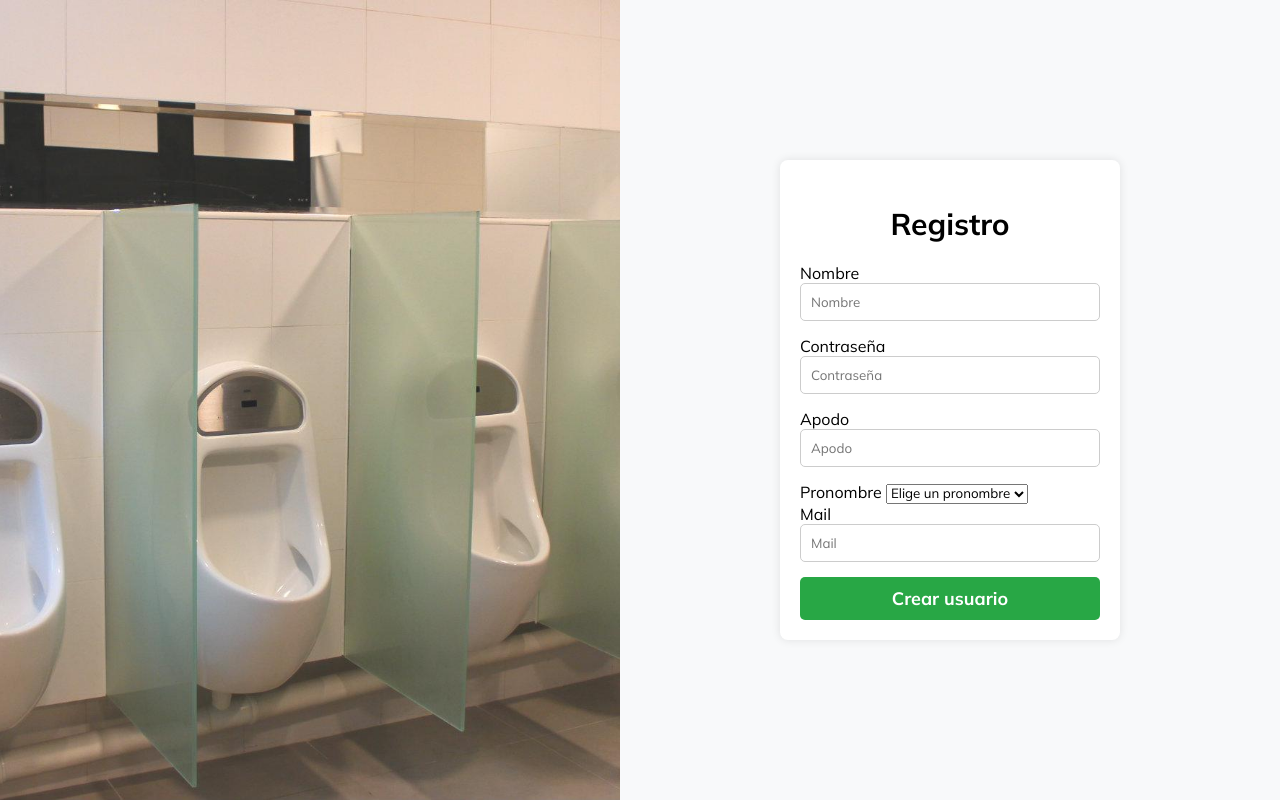
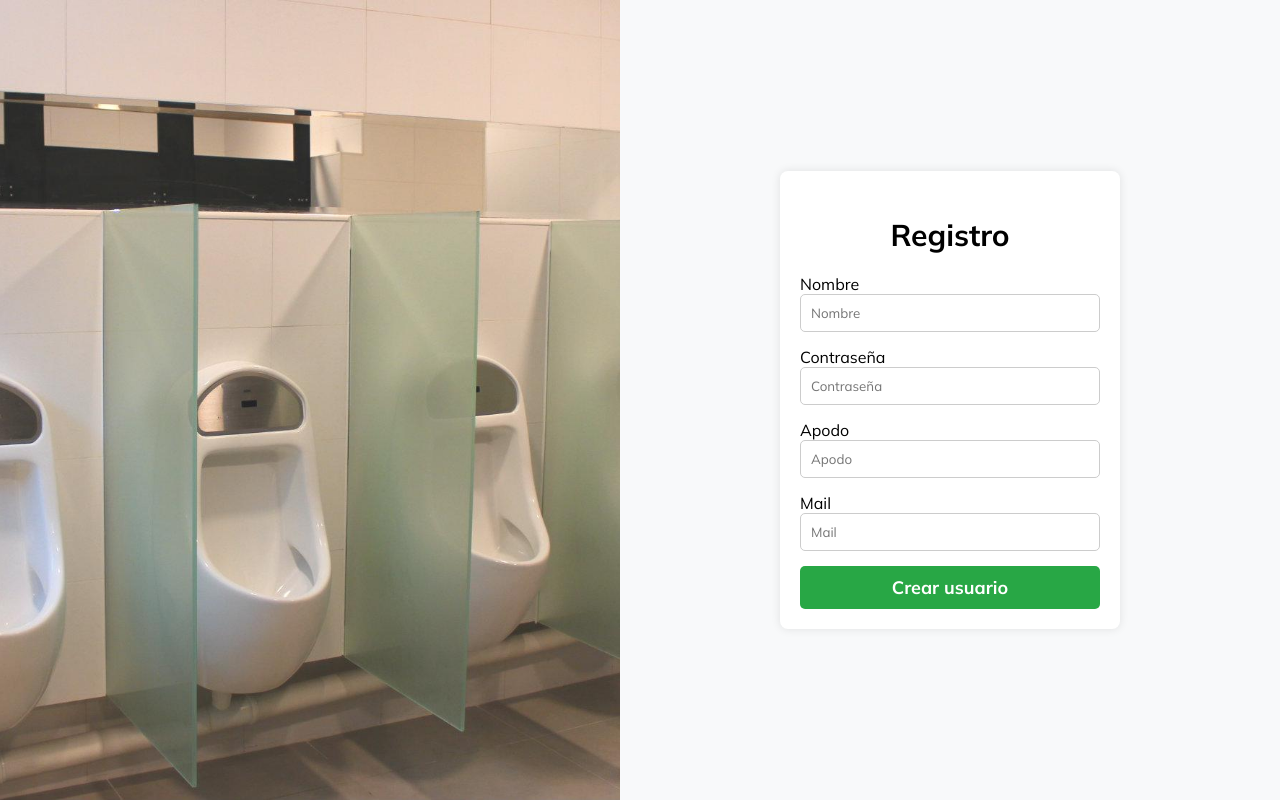
Before and after one commit to DCC-CC4401/2024-1-CC4401-2-grupo-6, a Django app: template todoapp/templates/todoapp/register_user.html in a window 1280 px wide. Run offline with Django 3.2, Linux system fonts and the light colour scheme; the template is opened without the code that fills it, so the values that code supplies are empty.

Commit message:
delete pronombre from register

```diff
--- a/todoapp/templates/todoapp/register_user.html
+++ b/todoapp/templates/todoapp/register_user.html
@@ -35,16 +35,16 @@
                         <label for="apodo">Apodo</label>
                         <input type="text" class="form-control" id="apodo" name="apodo" placeholder="Apodo" required>
                     </div>
-                    <div class="form-group">
-                        <label for="pronombre">Pronombre</label>
-                        <select id="pronombre" class="form-control" name="pronombre" placeholder="Pronombre" required>
-                            <option class="disabled" value="">Elige un pronombre</option>
-                            <option value="El">El</option>
-                            <option value="La">La</option>
-                            <option value="Le">Le</option>
-                            <option value="Otro">Otro</option>
-                        </select>
-                    </div>
+                    <!-- <div class="form-group"> -->
+                    <!--    <label for="pronombre">Pronombre</label> -->
+                    <!--    <select id="pronombre" class="form-control" name="pronombre" placeholder="Pronombre" required> -->
+                    <!--        <option class="disabled" value="">Elige un pronombre</option> -->
+                    <!--        <option value="El">El</option> -->
+                    <!--        <option value="La">La</option> -->
+                    <!--        <option value="Le">Le</option> -->
+                    <!--        <option value="Otro">Otro</option> -->
+                    <!--    </select> -->
+                    <!-- </div> -->
                     <div class="form-group">
                         <label for="mail">Mail</label>
                         <input type="email" class="form-control" id="mail" name="mail" placeholder="Mail" required>
```
